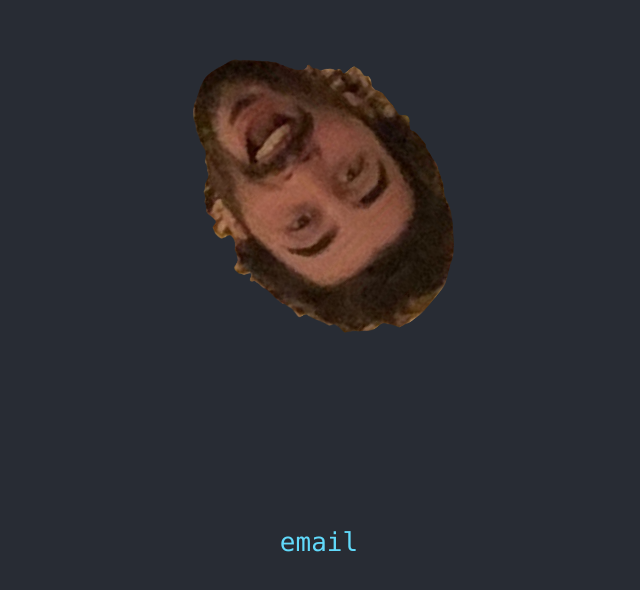
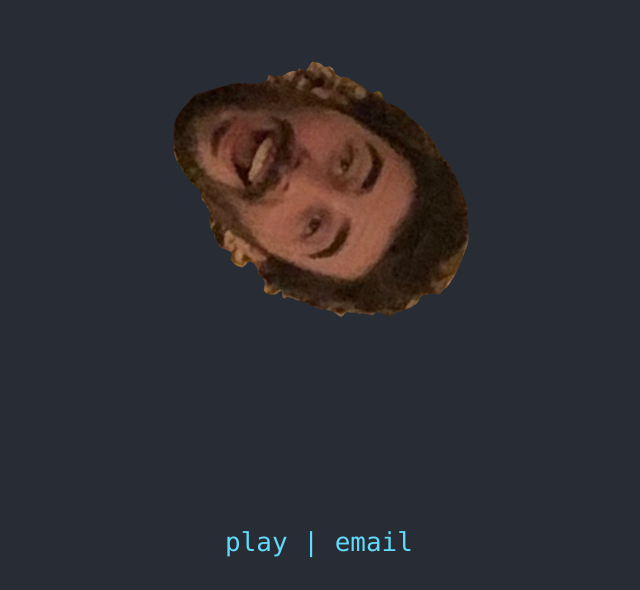
Before and after one commit to Mariano89/portfolio, a React (Create React App) app: page / in a window 1280 px wide. Shown: the part 210-800 px from the top of the page, without its empty margins (321-961 px from the left). Built offline with nearby package versions, Linux system fonts and the light colour scheme.

Commit message:
Create spin animation on click

```diff
--- a/src/App.js
+++ b/src/App.js
@@ -1,16 +1,14 @@
-import React, { Component } from 'react';
+import React from 'react';
 import Home from './pages/Home';
 import './styles/css/main.css';
 
-class App extends Component {
+const App = () => {
 
-  render() {
-    return (
-      <div className="App">
-        <Home />
-      </div>
-    );
-  }
+  return (
+    <div className="App">
+      <Home />
+    </div>
+  );
 }
 
 export default App;
--- a/src/pages/Home.js
+++ b/src/pages/Home.js
@@ -1,19 +1,27 @@
-import React, { Component } from 'react';
+import React from 'react';
 import face from '../images/face.png';
 
-class Home extends Component {
-  render() {
+const Home = () => {
+  const animateFaceToNav = () => {
+    document.querySelector('.logo-container').classList.add('shrink-face')
+    document.querySelector('.logo').classList.add('stop-spin')
+    // document.querySelector('.center').classList.remove('center')
+  }
+
   return (
     <main id="home">
       <div className="logo-container">
+        <div className="scaler">
           <img
             src={face}
             className="logo"
             alt="logo"
-
           />
         </div>
+      </div>
       <div className="link-container">
+        <p className="link" onClick={animateFaceToNav}>play</p>
+        <span> | </span>
         <a
           className="link"
           href="mailto:marianoe1989@gmail.com"
@@ -26,6 +34,5 @@ class Home extends Component {
     </main>
   )
 }
-}
 
 export default Home;
--- a/src/styles/scss/_home.scss
+++ b/src/styles/scss/_home.scss
@@ -1,26 +1,46 @@
+// .center-face {
+//   display: flex;
+//   flex-direction: column;
+//   align-items: center;
+//   justify-content: center;
+// }
 main#home {
   min-height: 100vh;
-  display: flex;
-  flex-direction: column;
-  align-items: center;
-  justify-content: center;
   font-size: calc(10px + 2vmin);
   color: white;
   .logo-container {
-     animation: scale-face 1s ease-in-out;
+    position: absolute;
+    @include centerCenter;
+    transition: all 1s ease-in-out;
     .logo {
-      height: 40vmin;
+      max-height: 40vmin;
       pointer-events: none;
+      transition: all 1s ease-in-out;
+    }
+    .stop-spin {
+      animation: stop-spin 1s linear;
     }
   }
+  .shrink-face {
+    padding: 100px;
+    top: 0;
+    left: 0;
+    transform: scale(0.2);
+    transform-origin: top left;
+  }
+  // logo spinning animation
   @media (prefers-reduced-motion: no-preference) {
     .logo {
-      animation: logo-spin infinite 20s linear;
+      animation:logo-spin infinite 20s linear;
+    }
+    // logo spinning animation
+    .scaler {
+      animation: scale-face 1s ease-in-out;
     }
   }
   @media only screen and (max-width: 600px) {
     .logo {
-      height: 70vmin;
+      max-height: 70vmin;
     }
   }
   .link-container {
@@ -29,7 +49,15 @@ main#home {
     @include horzCenter;
     .link {
       color: #61dafb;
+      @include code;
       text-decoration: none;
+      display: inline-block;
+    }
+    p {
+      cursor: pointer;
+    }
+    span {
+      color: #61dafb;
       @include code;
     }
   }
```
Also changed, not shown: src/styles/scss/_global.scss (+17 -3 lines), src/styles/css/main.css. Lines whose indentation alone changed are shown as unchanged.
